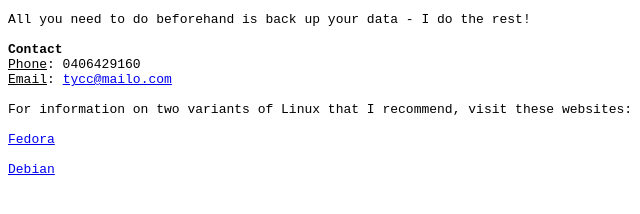
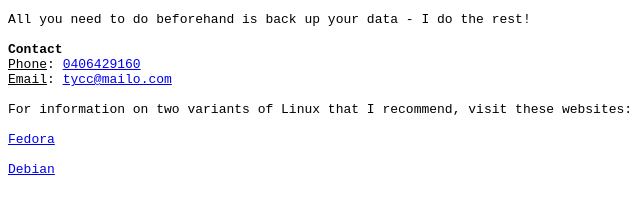
Before and after one commit to tlinuxguy/tlinuxguy.github.io, a plain HTML site: page index.html in a window 1280 px wide. Shown: the part 226-440 px from the top of the page, 0-640 px from the left. Drawn offline with Linux system fonts and the light colour scheme.

Commit message:
Update index.html

```diff
--- a/index.html
+++ b/index.html
@@ -25,7 +25,7 @@ setting up printers etc, plus a tutorial on how to use Linux)
 All you need to do beforehand is back up your data - I do the rest!
 
 <b>Contact</b>
-<u>Phone</u>: 0406429160
+<u>Phone</u>: <a href="tel:0406429160">0406429160</a>
 <u>Email</u>: <a href="mailto:tycc@mailo.com">tycc@mailo.com</a>
 
 For information on two variants of Linux that I recommend, visit these websites:
```
